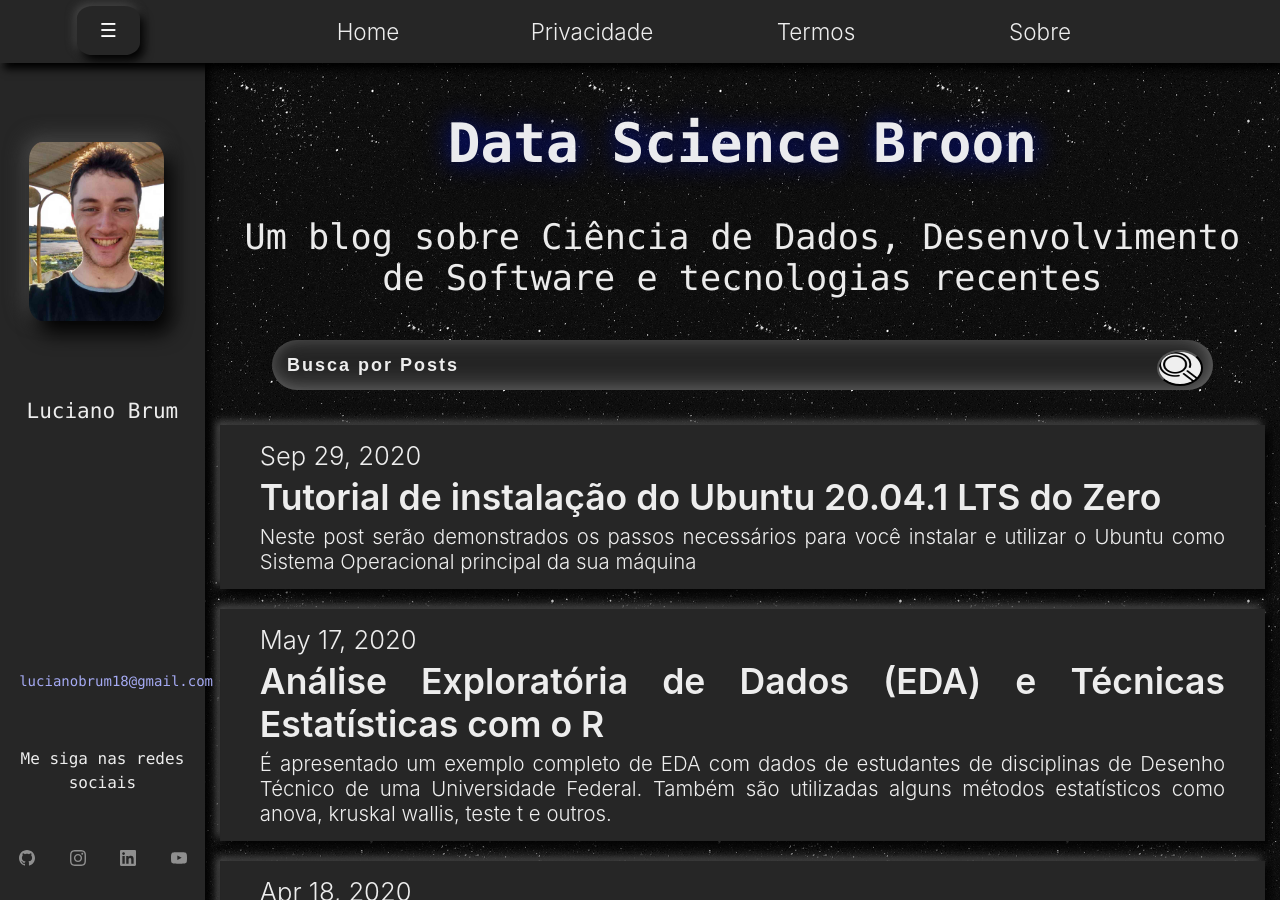
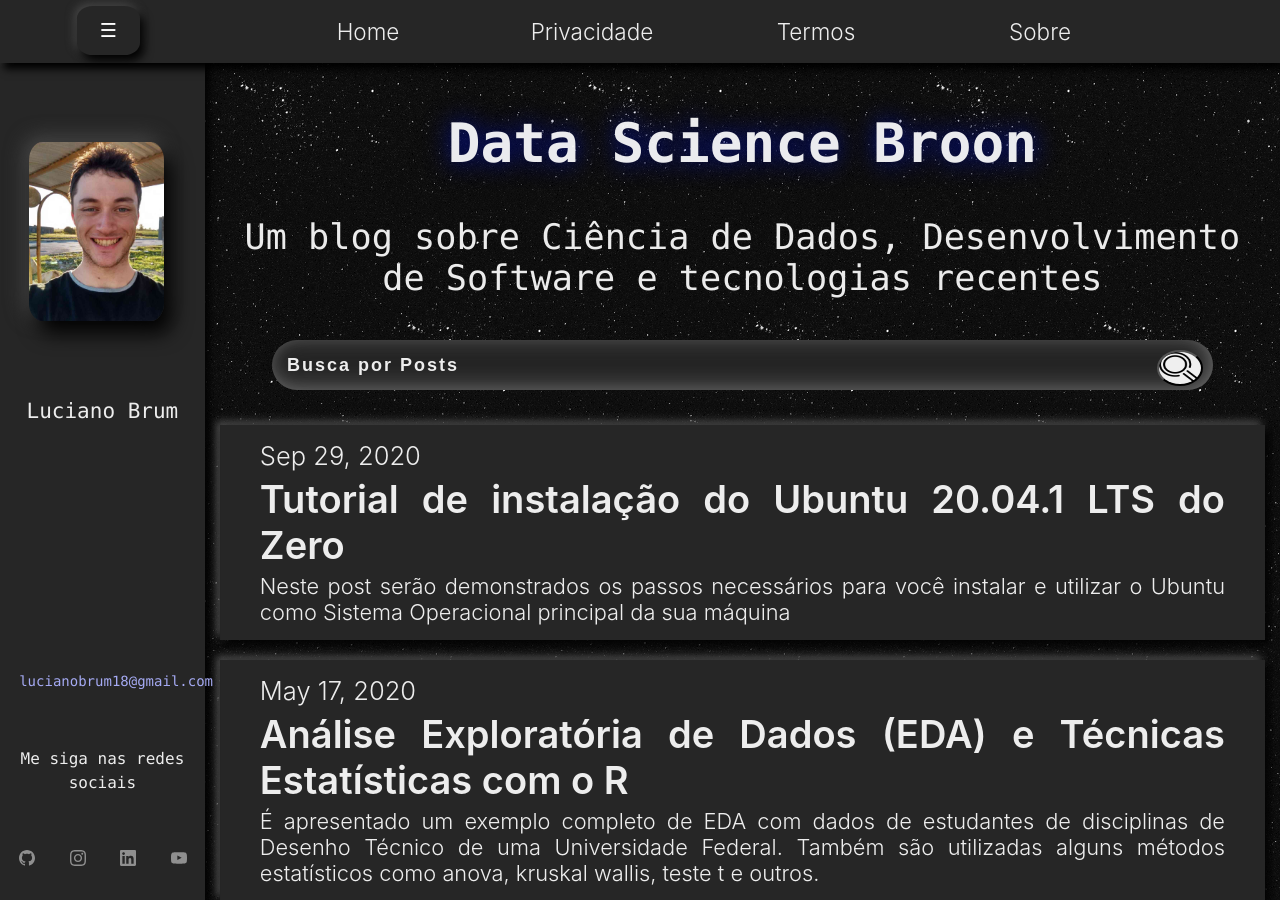
Before and after one commit to Lubrum/Lubrum.github.io, a Jekyll site: the page built from index.markdown, in a window 1280 px wide and 900 px high. Built offline with Jekyll 4.4.1, drawn with Linux system fonts in a browser that asks for light colours.

Commit message:
Fixing home page font size responsivity.

```diff
--- a/_sass/_home.scss
+++ b/_sass/_home.scss
@@ -1,7 +1,6 @@
 .home {
   position: relative;
   min-height: 100vh;
-  //background-color: #1b1b1b;
   background-image: url('../img/post1/gif4.gif');
 }
 
@@ -15,8 +14,8 @@
 }
 
 .post-home-title {
-  @include relative-font-size(1.8);
-  padding-top: $spacing-unit / 2;
+  @include fluid-typography(25, 60, 300, 1600);
+  padding-top: $spacing-unit / 4;
   padding-bottom: $spacing-unit / 8;
   text-align: center;
   font-weight: 1000;
@@ -26,9 +25,9 @@
 }
 
 .post-home-subtitle {
-  @include relative-font-size(1.2);
+  @include fluid-typography(18, 35, 300, 1600);
   color: $text-color;
-  padding: $spacing-unit / 4;
+  padding: $spacing-unit / 8;
   display: block;
   text-align: center;
   line-height: normal;
@@ -65,7 +64,7 @@
 }
 
 .post-link {
-  @include relative-font-size(1.2);
+  @include fluid-typography(25, 35, 300, 1600);
   color: inherit;
   -webkit-transition: all 5s ease-in-out;
   -ms-transition: all 5s ease-in-out;
@@ -346,7 +345,7 @@
   }
 
   span {
-    @include relative-font-size(0.7);
+    @include fluid-typography(18, 28, 300, 1600);
   }
 
   :not(:hover) {
@@ -359,39 +358,20 @@
 
 }
 
-
-@media only screen and (min-width: 768px) {
-
-  .post-link {
-    @include relative-font-size(1);
-  }
-
+/* Small devices (portrait tablets and large phones, 600px and up) */
+@media only screen and (min-width: $min-width-small-devices) {
 }
 
-@media only screen and (min-width: 992px) {
-
-  .post-home-title {
-    @include relative-font-size(3.2);
-    padding-top: $spacing-unit / 4;
-    padding-bottom: $spacing-unit / 12;
-  }
-
-  .post-home-subtitle {
-    @include relative-font-size(2);
-    padding: $spacing-unit / 8;
-  }
-
-  .post-link {
-    @include relative-font-size(2.2);
-  }
-
-  .post-link span {
-    @include relative-font-size(1.6);
-  }
-
+/* Medium devices (landscape tablets, 768px and up) */
+@media only screen and (min-width: $min-width-medium-devices) {
 }
 
-@media only screen and (min-width: 1200px) {
+/* Large devices (laptops/desktops, 992px and up) */
+@media only screen and (min-width: $min-width-large-devices) {
+}
+
+/* Extra large devices (large laptops and desktops, 1200px and up) */
+@media only screen and (min-width: $min-width-extra-large-devices) {
 
   .post-home-title {
     @include relative-font-size(3.4);
@@ -404,8 +384,4 @@
     padding: $spacing-unit / 8;
   }
 
-  .post-link {
-    @include relative-font-size(1.9);
-  }
-
 }
```
Also changed, not shown: _sass/_container.scss (+14 -1 lines).
